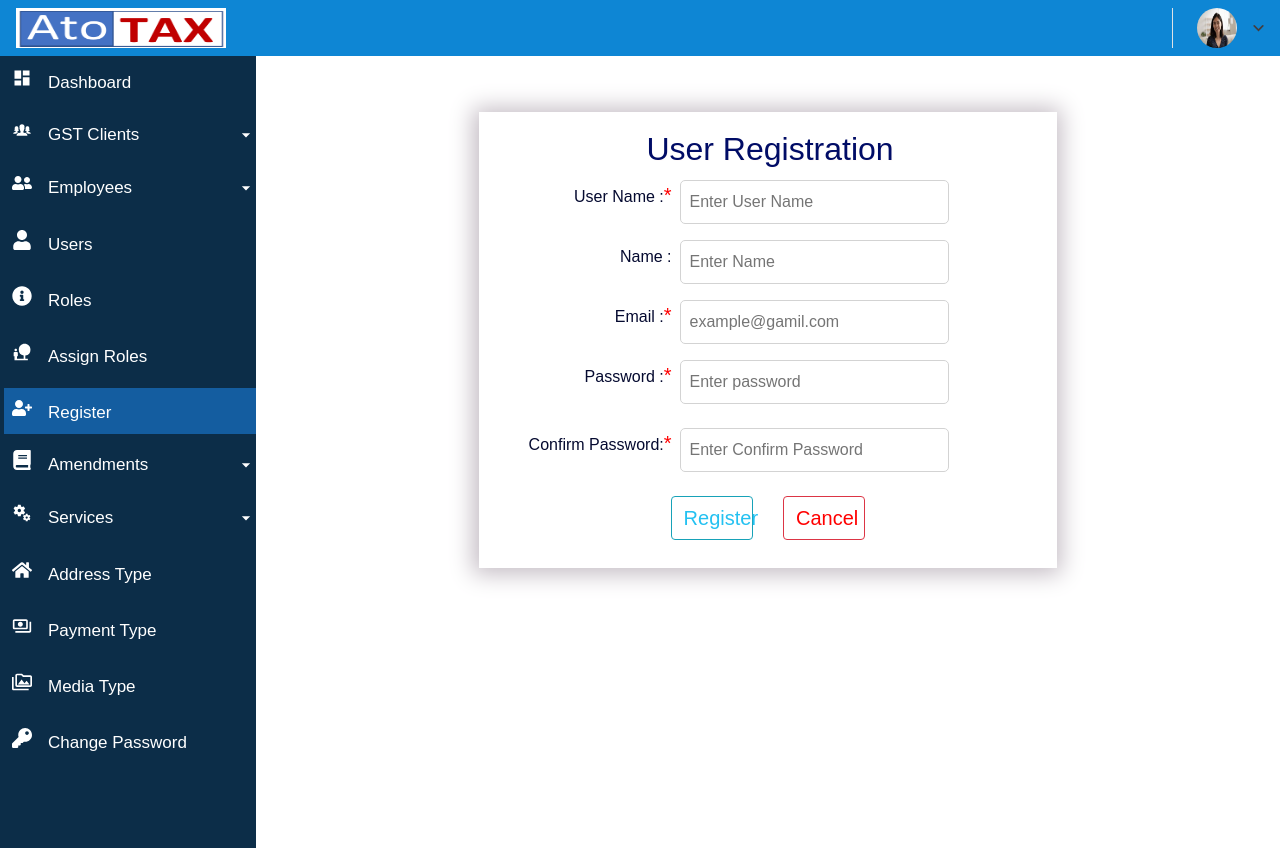
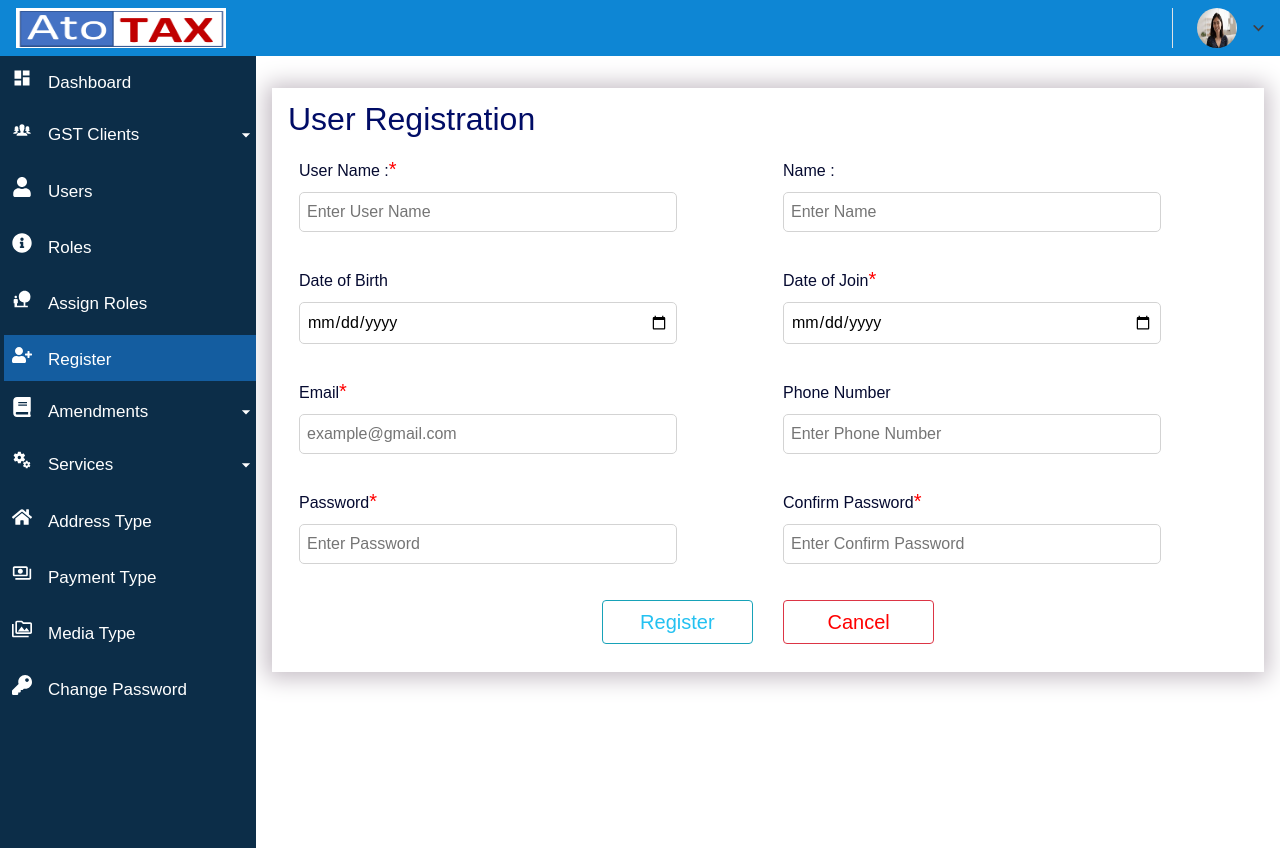
Before and after one commit to shahithabegum/AtoTax-React, a React (Create React App) app: page /register in a window 1280 px wide. Built offline with nearby package versions, Linux system fonts and the light colour scheme; sample sign-in values are in the browser's storage.

Commit message:
bill and fee

```diff
--- a/src/views/components/Signup/Register.js
+++ b/src/views/components/Signup/Register.js
@@ -5,7 +5,7 @@ import { useFormik } from 'formik';
 import { useNavigate} from 'react-router-dom'
 import {register}from '../../../service/auth/authService'
 import { Col, Row } from 'react-bootstrap';
-import { SmallInput } from '../../../shared/SamllInput';
+import { Input } from '../../../shared/Input';
 import { toast } from 'react-toastify';
 import { RegisterValidation } from './RegisterValidation';
 
@@ -22,7 +22,10 @@ const Register = () => {
             name:'',
             email:'',
             password:'',
-            confirmPassword:''
+            confirmPassword:'',
+            dob:'',
+            doj:'',
+            phoneNumber:''
         },
         validationSchema:RegisterValidation,
         onSubmit: values => {
@@ -31,7 +34,10 @@ const Register = () => {
           },
         });
         const Adduser=()=>{
-
+          var isdob=new Date(formik.values.dob).toISOString();
+               formik.values.dob=isdob;
+               var doj=new Date(formik.values.doj).toISOString();
+               formik.values.doj=doj;
             register(formik.values).then(res=>{
               if(res?.data?.isSuccess){
                // toast.success("Register Success")
@@ -53,13 +59,13 @@ const Register = () => {
         console.log("show",show)
         const isEnable=formik.values.password===formik.values.confirmPassword
   return (
-    <div className='container p-2 col-11 col-sm-10 col-lg-12 mt-5'>
+    <div className='container p-2 col-11 col-sm-10 col-lg-12 mt-4'>
 
-    <form id="formik-form" onSubmit={formik.handleSubmit} className="ml-2 p-2 mt-2 m-auto col-lg-7">
-    <h2 className="Tableheading ml-1 text-center mb-1">User Registration</h2>
-    <Row className='my-2 mx-1' >
-        <Col m={6} sm={12} lg={12} ml-0>
-        <SmallInput
+    <form id="formik-form" onSubmit={formik.handleSubmit} className="ml-2 p-2 mt-2 m-auto col-lg-12">
+    <h2 className=' fromheading my-1 p-0 mx-2'>User Registration</h2>
+    <Row className='my-3 mx-1' >
+    <Col m={6} sm={12} lg={6} ml-0>
+    <Input
     name="userName"
     id="userName"
     label="User Name :"
@@ -68,13 +74,12 @@ const Register = () => {
     error={formik.errors.userName}
     placeholder="Enter User Name"
     {...formik.getFieldProps("userName")}
+
     />
+
     </Col>
-        </Row>
-
-        <Row className='my-2 mx-1' >
-        <Col m={6} sm={12} lg={12} ml-0>
-        <SmallInput
+    <Col m={6} sm={12} lg={6} ml-0>
+    <Input
     name="name"
     id="name"
     label="Name :"
@@ -82,50 +87,90 @@ const Register = () => {
     error={formik.errors.name}
     placeholder="Enter Name"
     {...formik.getFieldProps("name")}
+
     />
     </Col>
     </Row>
-        <Row className='my-2 mx-1' >
-        <Col m={6} sm={12} lg={12} ml-0>
-        <SmallInput
+    <Row className='my-3 mx-1' >
+    <Col m={6} sm={12} lg={6} ml-0>
+    <Input
+    name="dob"
+    id="dob"
+    type='date'
+    label="Date of Birth"
+    placeholder="Enter Date of Birth "
+    isTouched={formik.touched.dob}
+      error={formik.errors.dob}
+
+    {...formik.getFieldProps("dob")}
+    />
+    </Col>
+
+    <Col m={6} sm={12} lg={6} ml-0>
+    <Input
+    name="doj"
+    id="doj"
+    type='date'
+    label="Date of Join"
+    placeholder="Enter Date of Join "
+    span="*"
+    isTouched={formik.touched.doj}
+    error={formik.errors.doj}
+    {...formik.getFieldProps("doj")}
+    />
+    </Col>
+    </Row>
+    <Row className='my-3 mx-1' >
+    <Col m={6} sm={12} lg={6} ml-0>
+    <Input
     name="email"
     id="email"
-        label="Email :"
-        type="email"
+    label="Email"
+    placeholder="example@gmail.com"
     span="*"
     isTouched={formik.touched.email}
     error={formik.errors.email}
-        placeholder="example@gamil.com"
     {...formik.getFieldProps("email")}
     />
     </Col>
+    <Col m={6} sm={12} lg={6} ml-0>
+    <Input
+    name="phoneNumber"
+    id="phoneNumber"
+    label="Phone Number "
+    placeholder="Enter Phone Number "
+
+    isTouched={formik.touched.phoneNumber}
+    error={formik.errors.phoneNumber}
+    {...formik.getFieldProps("phoneNumber")}
+    />
+    </Col>
     </Row>
-        <Row className='my-2 mx-1' >
-        <Col m={6} sm={12} lg={12} ml-0>
-        <SmallInput
+    <Row className='my-3 mx-1' >
+    <Col m={6} sm={12} lg={6} ml-0>
+    <Input
     name="password"
     id="password"
-        label="Password :"
-        type="password"
+    type='password'
+    label="Password"
+    placeholder="Enter Password"
     isTouched={formik.touched.password}
       error={formik.errors.password}
     span="*"
-        placeholder="Enter password"
     {...formik.getFieldProps("password")}
     />
     </Col>
-        </Row>
-        <Row className='my-3 mx-1 ' >
-            <Col m={6} sm={12} lg={12} ml-0>
-            <SmallInput
+
+    <Col m={6} sm={12} lg={6} ml-0>
+    <Input
     name="confirmPassword"
     id="confirmPassword"
-            label="Confirm Password:"
-            span="*"
-            type="password"
+    type='confirmPassword'
+    label="Confirm Password"
     placeholder="Enter Confirm Password"
     isTouched={formik.touched.confirmPassword}
       error={formik.errors.confirmPassword}
+    span="*"
     {...formik.getFieldProps("confirmPassword")}
     />
     </Col>
@@ -139,6 +184,7 @@ const Register = () => {
                 <button type="submit" className='btn  btn-outline-danger ml-0 col-sm-10 col-lg-4 my-1'  onClick={()=>handleCancle()}>Cancel</button>
                   </Col>
                 </Row>
+
     </form>
      <FormModel
      show={show}
--- a/src/views/components/billandfeecollection/CreateBillAndFeeCollection.js
+++ b/src/views/components/billandfeecollection/CreateBillAndFeeCollection.js
@@ -5,7 +5,6 @@ import {GetGstFilingDD} from '../../../service/GstFilingTypesService'
 import {GetMonth,GetYear} from '../../../service/MonthandYearService'
 import {GetGSTClientsDD} from '../../../service/GstClientService'
 import {GetMediaDD} from '../../../service/MediaTypeService'
-import {GetEmployeesDD} from '../../../service/EmployeeService'
 import {Create_BillAndFee} from '../../../service/BIllAndFeeCollectionService'
 import { Col, Row } from 'react-bootstrap';
 import { Input } from '../../../shared/Input';
@@ -17,7 +16,7 @@ const CreateBillAndFeeCollection = () => {
   const [multiMedia,setMultiMedia] =useState([])
   const [fillingType,setFillingType] =useState([])
   const [month,setMonth] =useState([])
-  const [employee,setEmployee] =useState([])
+
   const [year,setYear] =useState([])
   let navigate = useNavigate()
   useEffect(()=>{
@@ -26,7 +25,7 @@ const CreateBillAndFeeCollection = () => {
     GetFillingDD();
     getMonth();
     getYear();
-    GetEmployee();
+
   },[])
     const formik = useFormik({
         initialValues: {
@@ -38,8 +37,7 @@ const CreateBillAndFeeCollection = () => {
           feesAmount:'',
           feesPaidAmt:'',
           balance:'',
-          receivedBy:'',
-          filedBy:''
+
         },
         //validationSchema:PaidDetailValidation,
         onSubmit: values => {
@@ -52,7 +50,7 @@ const CreateBillAndFeeCollection = () => {
               navigate('/billandfeecollection')
             }
             else{
-              toast.error(res?.data?.errorMessages)
+              toast.error(res?.data?.errorMessages.toString())
             }
           })
 
@@ -92,13 +90,7 @@ const CreateBillAndFeeCollection = () => {
           setYear(res.data.result)
         })
       }
-      const GetEmployee =()=>{
-        GetEmployeesDD().then(res=>{
-          console.log(res)
 
-          setEmployee(res.data.result)
-        })
-      }
       const handleCancle =()=>{
         navigate('/billandfeecollection')
       }
@@ -115,15 +107,15 @@ const CreateBillAndFeeCollection = () => {
               </h2>
               <Row className='my-1 mx-1' >
               <Col m={6} sm={12} lg={6} ml-0>
-      <label htmlFor="gstClientId" className='ml-0'>
+      <label htmlFor="gstClientID" className='ml-0'>
       GST Client<span style={{color:'red',fontSize:'20px'}}>*</span>
       </label>
       <select
-        name="gstClientId"
+        name="gstClientID"
         type="number"
         span="*"
 
-        {...formik.getFieldProps("gstClientId")}
+        {...formik.getFieldProps("gstClientID")}
         className='ml-0 col-lg-10 col-sm-10 col-m-6 d-sm-m-0 form-control'
       >
           <option value='' label="Select Client" />
@@ -132,8 +124,8 @@ const CreateBillAndFeeCollection = () => {
         ))}
       </select>
 
-      {formik.touched.gstClientId && formik.errors.gstClientId ? (
-         <p style={{color:"red"}}>{formik.errors.gstClientId}</p>
+      {formik.touched.gstClientID && formik.errors.gstClientID ? (
+         <p style={{color:"red"}}>{formik.errors.gstClientID}</p>
        ) : null}
       </Col>
 
@@ -210,15 +202,14 @@ const CreateBillAndFeeCollection = () => {
       </Col>
 
         </Row>
-        <Row className='my-2 mx-1' >
+        <Row className='my-1 mx-1' >
         <Col m={6} sm={12} lg={6} ml-0>
-        <label htmlFor="multimediaTypeId" className='ml-0'>
-       Multi Media<span style={{color:'red',fontSize:'20px'}}>*</span>
+        <label htmlFor="multimediaTypeId" className='ml-0 mt-2'>
+       Multi Media
       </label>
       <select
         name="multimediaTypeId"
         type="number"
-        span="*"
         {...formik.getFieldProps("multimediaTypeId")}
         className='ml-0 col-lg-10 col-sm-10 col-m-6 d-sm-m-0 form-control'
       >
@@ -237,9 +228,9 @@ const CreateBillAndFeeCollection = () => {
         <Input
         name="feesAmount"
         id="feesAmount"
+        type="number"
         label="Fees Amount"
         placeholder="Enter Fees Amount"
-        span="*"
         isTouched={formik.touched.feesAmount}
         error={formik.errors.feesAmount}
         {...formik.getFieldProps("feesAmount")}
@@ -253,6 +244,7 @@ const CreateBillAndFeeCollection = () => {
         <Input
         name="feesPaidAmt"
         id="feesPaidAmt"
+        type="number"
         label="Fees Paid Amount"
         placeholder="Enter Fees Paid Amount"
 
@@ -265,62 +257,14 @@ const CreateBillAndFeeCollection = () => {
         <Input
         name="balance"
         id="balance"
+        type="number"
         label="Balance"
         placeholder="Enter Balance"
-        span="*"
         isTouched={formik.touched.balance}
         error={formik.errors.balance}
         {...formik.getFieldProps("balance")}
         />
         </Col>
-        </Row>
-        <Row className='my-1 mx-1' >
-              <Col m={6} sm={12} lg={6} ml-0>
-      <label htmlFor="receivedBy" className='ml-0'>
-      Received By<span style={{color:'red',fontSize:'20px'}}>*</span>
-      </label>
-      <select
-        name="receivedBy"
-        type="number"
-        span="*"
-
-        {...formik.getFieldProps("receivedBy")}
-        className='ml-0 col-lg-10 col-sm-10 col-m-6 d-sm-m-0 form-control'
-      >
-          <option value='' label="Select Employee" />
-       {/* {employee.map(item=>(
-        <option value={item.id} label={item.gstClientAndGSTIN} />
-        ))} */}
-      </select>
-
-      {formik.touched.receivedBy && formik.errors.receivedBy ? (
-         <p style={{color:"red"}}>{formik.errors.receivedBy}</p>
-       ) : null}
-      </Col>
-
-      <Col m={6} sm={12} lg={6} ml-0>
-      <label htmlFor="filedBy" className='ml-0'>
-      Filed By<span style={{color:'red',fontSize:'20px'}}>*</span>
-      </label>
-      <select
-        name="filedBy"
-        type="number"
-        span="*"
-
-        {...formik.getFieldProps("filedBy")}
-        className='ml-0 col-lg-10 col-sm-10 col-m-6 d-sm-m-0 form-control'
-      >
-          <option value='' label="Select Employee" />
-       {/* {employee.map(item=>(
-        <option value={item.id} label={item.gstClientAndGSTIN} />
-        ))} */}
-      </select>
-
-      {formik.touched.filedBy && formik.errors.filedBy ? (
-         <p style={{color:"red"}}>{formik.errors.filedBy}</p>
-       ) : null}
-      </Col>
-
         </Row>
 
               <Row className='my-3 mx-1 justify-content-center'>
--- a/src/views/components/password/resetpassword/ResetPassword.js
+++ b/src/views/components/password/resetpassword/ResetPassword.js
@@ -3,7 +3,7 @@ import { useFormik } from 'formik';
 import { toast } from 'react-toastify';
 import {useNavigate,useSearchParams} from 'react-router-dom'
 import { Col, Row } from 'react-bootstrap';
-
+import RessetPasswordValidation from './RestpasswordValidation'
 import {resetpassword}from '../../../../service/auth/authService'
 
 import Logo from '../../../../assets/image/testlogo.png'
@@ -20,8 +20,10 @@ const ResetPassword = () => {
         initialValues: {
           token:Token,
           email:Email,
-          newPassword:''
+          newPassword:'',
+          confirmPassword:''
         },
+        validationSchema:RessetPasswordValidation,
         onSubmit: values => {
             console.log(values)
             handleSubmit()
@@ -30,15 +32,15 @@ const ResetPassword = () => {
         const handleSubmit=()=>{
            resetpassword(formik.values).then( data=>{
             if(data?.data?.isSuccess){
-              toast.success("Password has Reset Successfully")
               navigate('/login')
             } else {
-              toast.error(data?.data?.errorMessages)
+              toast.error(data?.data?.errorMessages.toString())
             }
          } )
 
           console.log("value",formik.values.password)
         }
+        const isEnable=formik.values.newPassword>0 && formik.values.newPassword===formik.values.confirmPassword
         return (
             <div className='containerlogin'>
              <div className='sidewrapper  col-12 '>
@@ -57,7 +59,7 @@ const ResetPassword = () => {
                  <form  onSubmit={formik.handleSubmit} className="mt-4" >
                  <Row className='m-0 w-full p-0' >
                  <Col m={6} sm={12} lg={12} ml-0 className="p-0">
-                    <label htmlFor='newPassword' className='text-muted'>New newPassword</label>
+                    <label htmlFor='newPassword' className='text-muted'>New Password</label>
                 <div class="input-container d-flex">
                 <i class="fa fa-key p-2" aria-hidden="true"></i>
                 <input
@@ -65,7 +67,7 @@ const ResetPassword = () => {
                 name="newPassword"
                 type="password"
                 className='form-control p-2 inputlogin'
-                placeholder='Enter New newPassword'
+                placeholder='Enter New Password'
                 {...formik.getFieldProps("newPassword")}
               />
           </div>
@@ -75,10 +77,29 @@ const ResetPassword = () => {
                ) : null}
 
                 </Row>
+                <Row className='m-0 w-full p-0 mt-3' >
+                 <Col m={6} sm={12} lg={12} ml-0 className="p-0">
+                    <label htmlFor='confirmPassword' className='text-muted'>Confirm Password</label>
+                <div class="input-container d-flex">
+                <i class="fa fa-key p-2" aria-hidden="true"></i>
+                <input
+                id="confirmPassword"
+                name="confirmPassword"
+                type="password"
+                className='form-control p-2 inputlogin'
+                placeholder='Enter Confirm Password'
+                {...formik.getFieldProps("confirmPassword")}
+              />
+          </div>
+                  </Col>
+              {formik.touched.confirmPassword && formik.errors.confirmPassword ? (
+                 <p style={{color:"red"}}>{formik.errors.confirmPassword}</p>
+               ) : null}
 
+                </Row>
                 <Row className='m-0 w-full p-0 align-item-center' >
                 <Col m={6} sm={12} lg={12} p={0} className="p-0  mt-3">
-                <button className="btn btn-info btn-block">Reset password</button>
+                <button className="btn btn-info btn-block" disabled={!isEnable}>Reset password</button>
                   </Col>
                 </Row>
                 </form>
--- /dev/null
+++ b/src/views/components/password/resetpassword/RestpasswordValidation.js
@@ -0,0 +1,6 @@
+import * as Yup from 'yup';
+ const RessetPasswordValidation=Yup.object().shape({
+    newPassword:Yup.string().required("New Password is required"),
+    confirmPassword:Yup.string().required("Confirm Password is required").oneOf([Yup.ref('newPassword')], 'Passwords must match')
+})
+export default RessetPasswordValidation;
--- a/src/views/components/sidenav/SidenavData.js
+++ b/src/views/components/sidenav/SidenavData.js
@@ -41,22 +41,6 @@ export const SidenavData=[
                 path:"/billandfeecollection",
                 title:"Bill And Fee Collection",
                 icon:<GiStabbedNote/>
-            },
-        ]
-    },
-    {
-        title: "Employees",
-        icon: <FaUserFriends/>,
-        "childrens": [
-            {
-                path:"/Employees",
-                title:"Employee",
-                icon:<FaUserFriends/>
-            },
-            {
-                path:"/EmpJobRole",
-                title:"Job Role",
-                icon:<FaUserTie/>
             },
         ]
     },
--- a/src/views/components/user/ViewUser.js
+++ b/src/views/components/user/ViewUser.js
@@ -1,11 +1,10 @@
 import React from 'react'
 
 const ViewUser = ({item}) => {
-  // console.log("viewaddress",item)
-  // const CreatedDate=item.createdDate
-  //  var CreatedlocalDate = new Date(CreatedDate).toLocaleDateString();
-  //  const ModifiedDate=item.lastModifiedDate
-  //  var ModifiedlocalDate = new Date(ModifiedDate).toLocaleDateString();
+    const dob=item.dob
+    var Dob = new Date(dob).toLocaleDateString();
+    const doj=item.doj
+    var Doj = new Date(doj).toLocaleDateString();
 
   return (
 
@@ -15,10 +14,6 @@ const ViewUser = ({item}) => {
           <div className='displaylist mt-2 ml-0 m-auto p-5'>
   <table class="view-table table table-responsive ml-0 w-full m-auto ">
           <tbody className='view-table-body '>
-              <tr  >
-                  <td className='tilte-td'><b>Employee Id</b></td>
-                  <td  className='tilte-td'><b>: </b>{item.employeeId}</td>
-              </tr>
               <tr>
                   <td  className='tilte-td'><b>User Name</b></td>
                   <td  className='tilte-td'><b>: </b>{item.userName}</td>
@@ -27,6 +22,14 @@ const ViewUser = ({item}) => {
                   <td className='tilte-td'><b>Name</b></td>
                   <td  className='tilte-td'><b>: </b>{item.name}</td>
               </tr>
+              <tr>
+              <td className='tilte-td'><b>Date of birth</b></td>
+              <td className='tilte-td'><b>: </b>{Dob}</td>
+             </tr>
+             <tr>
+             <td className='tilte-td'><b>Date of Join</b></td>
+              <td className='tilte-td'><b>: </b>{Doj}</td>
+             </tr>
              <tr>
              <td  className='tilte-td'><b>Email</b></td>
                   <td  className='tilte-td'><b>: </b>{item.email}</td>
```
Also changed, not shown: src/config/routeParams.js (+42 -42 lines). Lines whose indentation alone changed are shown as unchanged.
